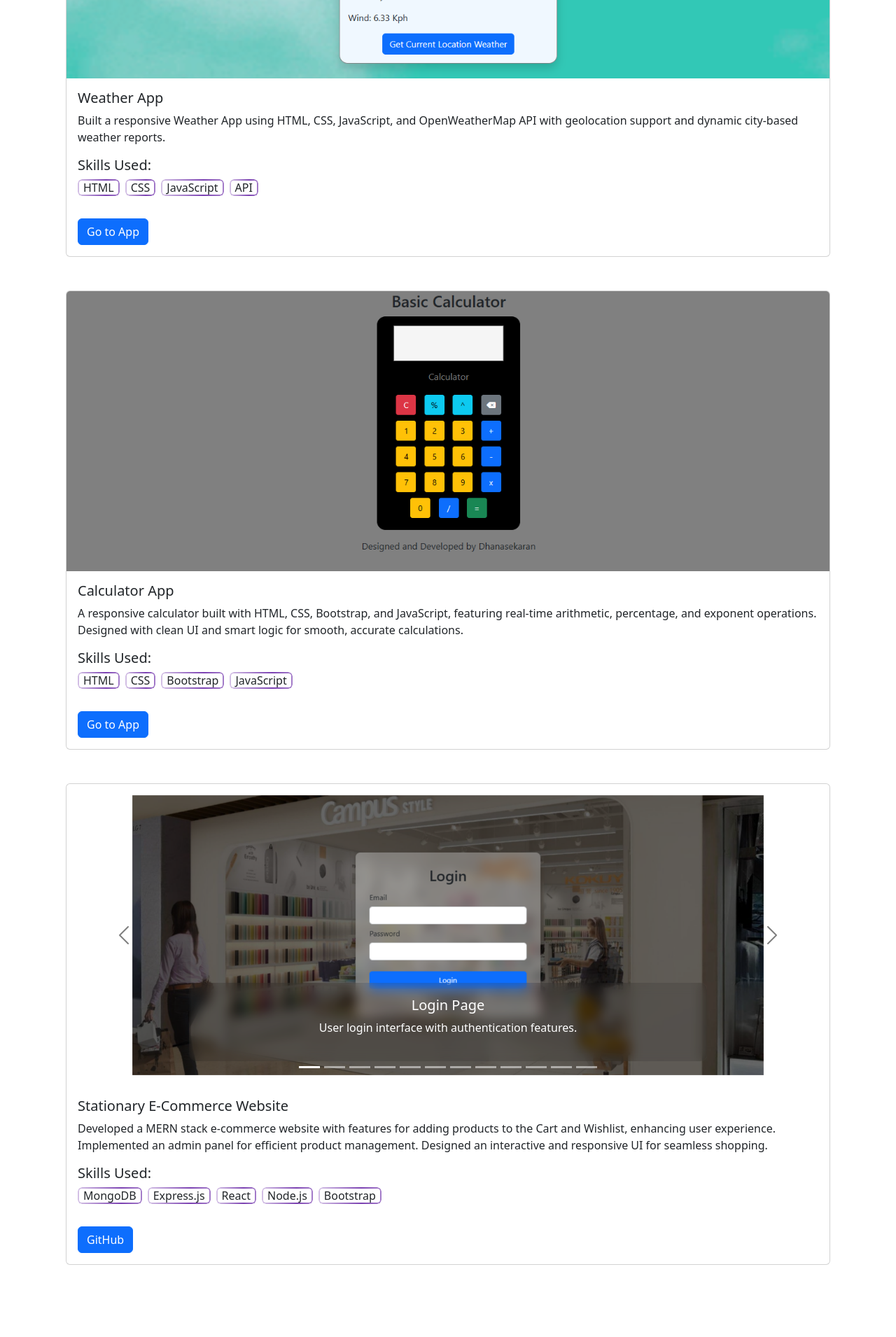
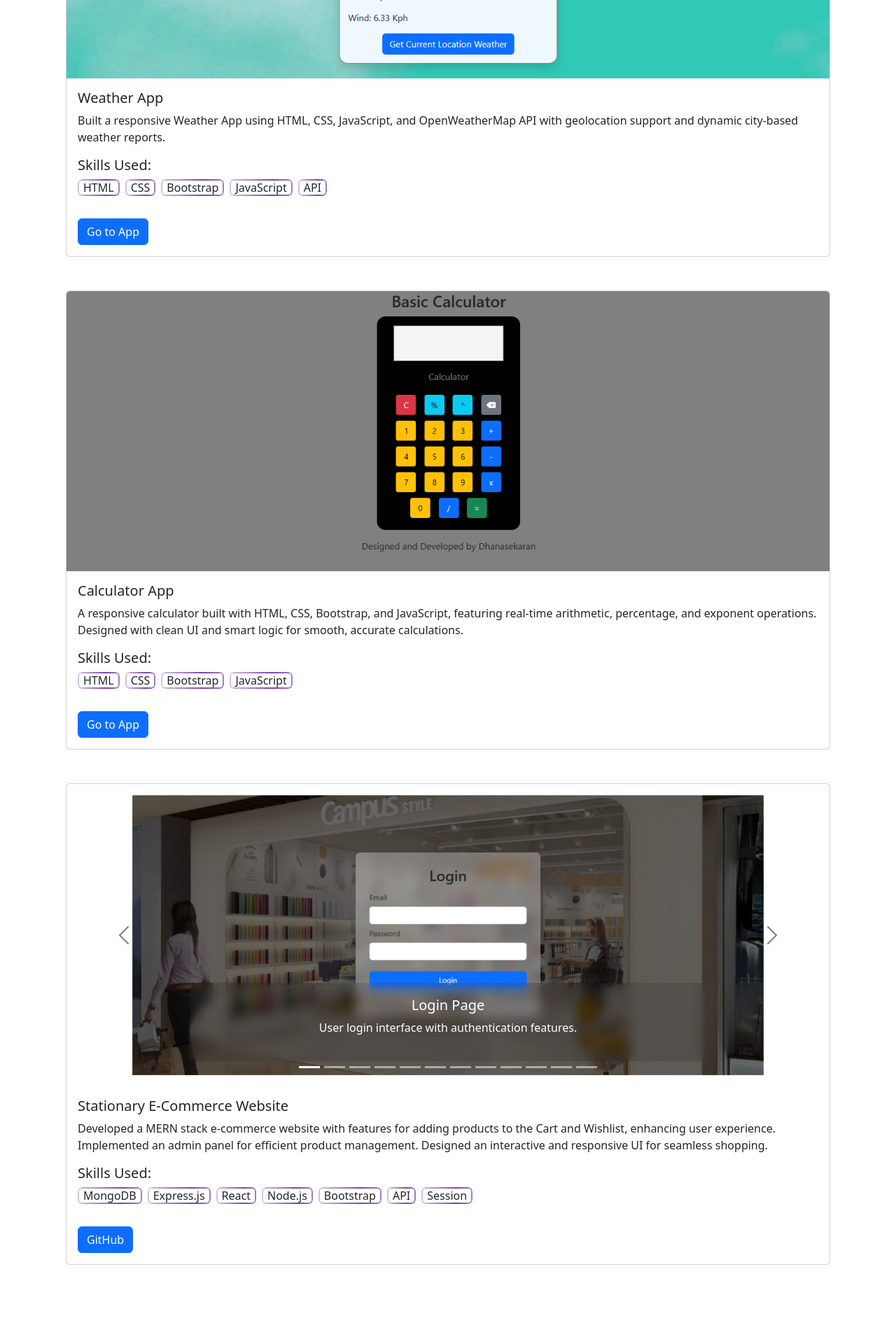
Before and after one commit to 2001dhanasekaran/react_reinforcement_project, a React (Create React App) app: page / in a window 1280 px wide. Shown: the part 3015-4925 px from the top of the page at 70% size. Built offline with nearby package versions, Linux system fonts and the light colour scheme.

Commit message:
update skills list in Projects component to include additional technologies

```diff
--- a/src/components/projects.js
+++ b/src/components/projects.js
@@ -56,7 +56,7 @@ export default function Projects(){
                         API with geolocation support and dynamic city-based weather reports.
                     </p>
                     <h5>Skills Used:</h5>
-                    <HighlightSkills skills={['HTML', 'CSS', 'JavaScript', 'API']} />
+                    <HighlightSkills skills={['HTML', 'CSS', 'Bootstrap', 'JavaScript', 'API']} />
                     <a className='btn btn-primary' href="https://quiet-maamoul-140ac3.netlify.app/" target="_blank" rel="noopener noreferrer">Go to App</a>
                 </div>
             </div>
@@ -190,7 +190,7 @@ export default function Projects(){
                         management. Designed an interactive and responsive UI for seamless shopping.
                     </p>
                     <h5>Skills Used:</h5>
-                    <HighlightSkills skills={['MongoDB', 'Express.js', 'React', 'Node.js', 'Bootstrap']} />
+                    <HighlightSkills skills={['MongoDB', 'Express.js', 'React', 'Node.js', 'Bootstrap', 'API', 'Session']} />
                     <a className='btn btn-primary' href="https://github.com/2001dhanasekaran/mern-project" target="_blank" rel="noopener noreferrer">GitHub</a>
                 </div>
             </div>
```
